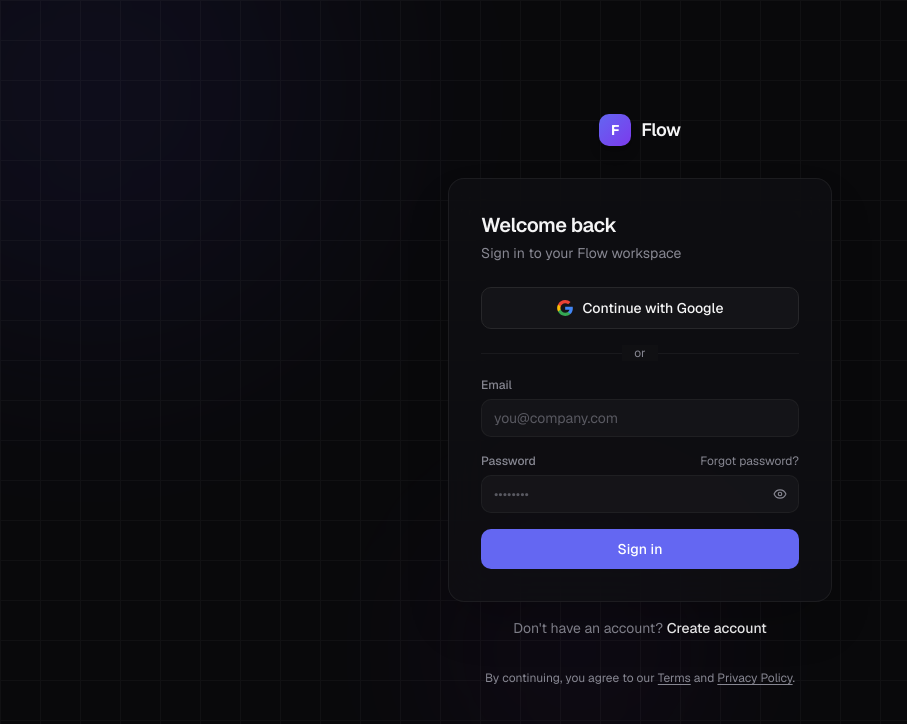
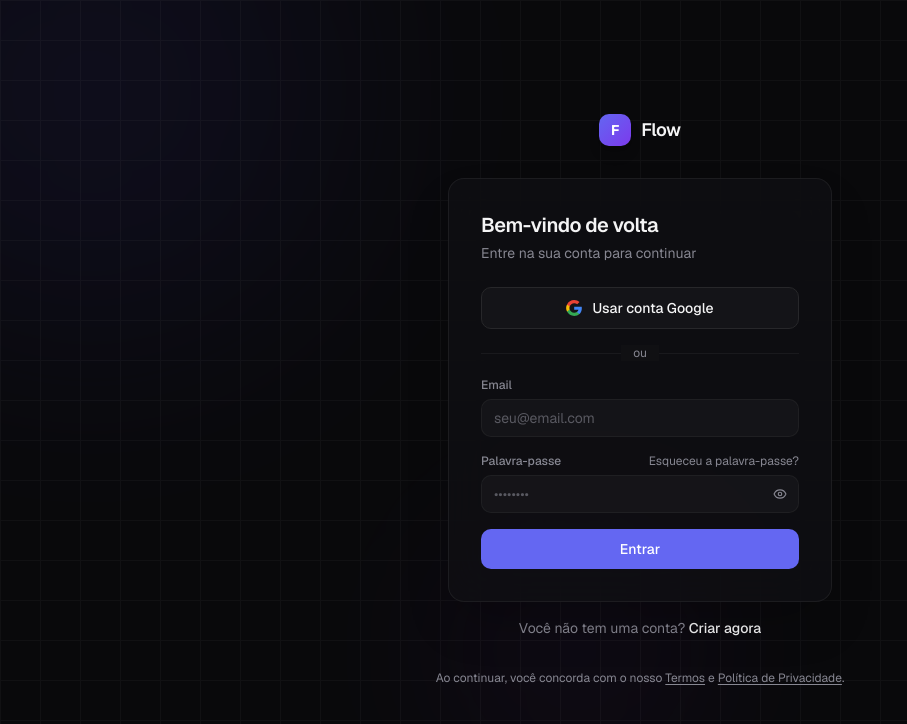
Before and after one commit to dedaldinodev4/mirantes-management-app, a Next.js app: page /auth/login in a window 1280 px wide. Shown: the top 724 px of the page, without its empty margins (0-907 px from the left). Built offline with nearby package versions, Linux system fonts and the light colour scheme; no server answers.

Commit message:
feat: implement register page

```diff
--- a/src/app/auth/layout.tsx
+++ b/src/app/auth/layout.tsx
@@ -1,7 +1,7 @@
 import type { Metadata } from 'next'
 
 export const metadata: Metadata = {
-  title: 'Sign In',
+  title: 'Auth',
 }
 
 export default function AuthLayout({ children }: { children: React.ReactNode }) {
@@ -41,13 +41,13 @@
         {children}
 
         <p className="mt-8 text-center text-xs text-muted-foreground">
-          By continuing, you agree to our{' '}
+        Ao continuar, você concorda com o nosso{' '}
           <a href="#" className="underline underline-offset-2 hover:text-foreground">
-            Terms
+            Termos
           </a>{' '}
-          and{' '}
+          e{' '}
           <a href="#" className="underline underline-offset-2 hover:text-foreground">
-            Privacy Policy
+            Política de Privacidade
           </a>
           .
         </p>
--- a/src/app/auth/login/page.tsx
+++ b/src/app/auth/login/page.tsx
@@ -5,7 +5,8 @@
 import { useForm } from 'react-hook-form'
 import { zodResolver } from '@hookform/resolvers/zod'
 import { motion } from 'framer-motion'
-import { Eye, EyeOff, Loader2, Github } from 'lucide-react'
+import { Eye, EyeOff, Loader2 } from 'lucide-react'
+
 import { useAuth } from '@/features/auth/hooks/useAuth'
 import { loginSchema, type LoginFormData } from '@/features/auth/schemas'
 import { ROUTES } from '@/constants'
@@ -35,10 +36,10 @@
       <div className="rounded-2xl border border-border/60 bg-card/80 px-8 py-8 shadow-2xl backdrop-blur-xl">
         <div className="mb-6">
           <h1 className="text-xl font-semibold tracking-tight text-foreground">
-            Welcome back
+          Bem-vindo de volta
           </h1>
           <p className="mt-1 text-sm text-muted-foreground">
-            Sign in to your Flow workspace
+          Entre na sua conta para continuar
           </p>
         </div>
 
@@ -54,7 +55,7 @@
             <path fill="#FBBC05" d="M5.525 14.29c-.25-.72-.38-1.49-.38-2.29s.14-1.57.38-2.29V6.62h-3.98a11.86 11.86 0 000 10.76l3.98-3.09z"/>
             <path fill="#EA4335" d="M12.255 4.75c1.77 0 3.35.61 4.6 1.8l3.42-3.42C18.205 1.19 15.495 0 12.255 0c-4.69 0-8.74 2.7-10.71 6.62l3.98 3.09c.95-2.85 3.6-4.96 6.73-4.96z"/>
           </svg>
-          Continue with Google
+          Usar conta Google
         </button>
 
         <div className="relative mb-4">
@@ -62,7 +63,7 @@
             <div className="w-full border-t border-border/50" />
           </div>
           <div className="relative flex justify-center">
-            <span className="bg-card px-3 text-xs text-muted-foreground">or</span>
+            <span className="bg-card px-3 text-xs text-muted-foreground">ou</span>
           </div>
         </div>
 
@@ -75,7 +76,7 @@
             <input
               {...register('email')}
               type="email"
-              placeholder="you@company.com"
+              placeholder="seu@email.com"
               autoComplete="email"
               className={cn(
                 'w-full rounded-lg border bg-secondary/50 px-3 py-2 text-sm text-foreground placeholder:text-muted-foreground/60 transition-all outline-none',
@@ -91,13 +92,13 @@
           <div>
             <div className="mb-1.5 flex items-center justify-between">
               <label className="text-xs font-medium text-muted-foreground">
-                Password
+                Palavra-passe
               </label>
               <Link
                 href="#"
                 className="text-xs text-muted-foreground hover:text-foreground transition-colors"
               >
-                Forgot password?
+                Esqueceu a palavra-passe?
               </Link>
             </div>
             <div className="relative">
@@ -116,7 +117,7 @@
                 type="button"
                 onClick={() => setShowPassword(!showPassword)}
                 className="absolute right-3 top-1/2 -translate-y-1/2 text-muted-foreground hover:text-foreground"
-                aria-label={showPassword ? 'Hide password' : 'Show password'}
+                aria-label={showPassword ? 'Não mostra senha' : 'Mostrar senha'}
               >
                 {showPassword ? <EyeOff size={14} /> : <Eye size={14} />}
               </button>
@@ -132,18 +133,18 @@
             className="flex w-full items-center justify-center gap-2 rounded-lg bg-primary px-4 py-2.5 text-sm font-medium text-primary-foreground transition-all hover:bg-primary/90 active:scale-[0.99] disabled:opacity-60 disabled:cursor-not-allowed"
           >
             {isSubmitting && <Loader2 size={14} className="animate-spin" />}
-            Sign in
+            Entrar
           </button>
         </form>
       </div>
 
       <p className="mt-4 text-center text-sm text-muted-foreground">
-        Don&apos;t have an account?{' '}
+        Você não tem uma conta?{' '}
         <Link
           href={ROUTES.register}
           className="font-medium text-foreground hover:text-primary transition-colors"
         >
-          Create account
+          Criar agora
         </Link>
       </p>
     </motion.div>
--- a/src/app/auth/register/page.tsx
+++ b/src/app/auth/register/page.tsx
@@ -6,15 +6,16 @@
 import { zodResolver } from '@hookform/resolvers/zod'
 import { motion } from 'framer-motion'
 import { Eye, EyeOff, Loader2, CheckCircle2, Circle } from 'lucide-react'
+
 import { useAuth } from '@/features/auth/hooks/useAuth'
 import { registerSchema, type RegisterFormData } from '@/features/auth/schemas'
 import { ROUTES } from '@/constants'
 import { cn } from '@/utils'
 
 const passwordRules = [
-  { label: 'At least 8 characters', test: (p: string) => p.length >= 8 },
-  { label: 'One uppercase letter', test: (p: string) => /[A-Z]/.test(p) },
-  { label: 'One number', test: (p: string) => /[0-9]/.test(p) },
+  { label: 'Mínimo 8 caracteres', test: (p: string) => p.length >= 8 },
+  { label: 'Precisa de uma maiúscula', test: (p: string) => /[A-Z]/.test(p) },
+  { label: 'Precisa de um número', test: (p: string) => /[0-9]/.test(p) },
 ]
 
 export default function RegisterPage() {
@@ -43,22 +44,22 @@
       <div className="rounded-2xl border border-border/60 bg-card/80 px-8 py-8 shadow-2xl backdrop-blur-xl">
         <div className="mb-6">
           <h1 className="text-xl font-semibold tracking-tight text-foreground">
-            Create your account
+            Criar conta
           </h1>
           <p className="mt-1 text-sm text-muted-foreground">
-            Start managing projects for free
+          Começar a gerenciar projetos gratuitamente
           </p>
         </div>
 
         <form onSubmit={handleSubmit(onSubmit)} noValidate className="space-y-4">
           <div>
             <label className="mb-1.5 block text-xs font-medium text-muted-foreground">
-              Full name
+              Nome
             </label>
             <input
               {...register('displayName')}
               type="text"
-              placeholder="Jordan Davis"
+              placeholder="Carlos Viera"
               autoComplete="name"
               className={cn(
                 'w-full rounded-lg border bg-secondary/50 px-3 py-2 text-sm text-foreground placeholder:text-muted-foreground/60 transition-all outline-none',
@@ -78,7 +79,7 @@
             <input
               {...register('email')}
               type="email"
-              placeholder="you@company.com"
+              placeholder="seu@exemplo.com"
               autoComplete="email"
               className={cn(
                 'w-full rounded-lg border bg-secondary/50 px-3 py-2 text-sm text-foreground placeholder:text-muted-foreground/60 transition-all outline-none',
@@ -93,7 +94,7 @@
 
           <div>
             <label className="mb-1.5 block text-xs font-medium text-muted-foreground">
-              Password
+              Senha
             </label>
             <div className="relative">
               <input
@@ -145,7 +146,7 @@
 
           <div>
             <label className="mb-1.5 block text-xs font-medium text-muted-foreground">
-              Confirm password
+              Confirmar Senha
             </label>
             <input
               {...register('confirmPassword')}
@@ -169,18 +170,18 @@
             className="flex w-full items-center justify-center gap-2 rounded-lg bg-primary px-4 py-2.5 text-sm font-medium text-primary-foreground transition-all hover:bg-primary/90 active:scale-[0.99] disabled:opacity-60 disabled:cursor-not-allowed"
           >
             {isSubmitting && <Loader2 size={14} className="animate-spin" />}
-            Create account
+            Criar conta
           </button>
         </form>
       </div>
 
       <p className="mt-4 text-center text-sm text-muted-foreground">
-        Already have an account?{' '}
+        Já tem conta?{' '}
         <Link
           href={ROUTES.login}
           className="font-medium text-foreground hover:text-primary transition-colors"
         >
-          Sign in
+          Entrar
         </Link>
       </p>
     </motion.div>
--- a/src/features/auth/schemas/index.ts
+++ b/src/features/auth/schemas/index.ts
@@ -3,42 +3,43 @@
 export const loginSchema = z.object({
   email: z
     .string()
-    .min(1, 'Email is required')
-    .email('Enter a valid email address'),
+    .min(1, 'Email é obrigatório')
+    .email('Entra com endereço de email válido'),
   password: z
     .string()
-    .min(1, 'Password is required')
-    .min(6, 'Password must be at least 6 characters'),
+    .min(1, 'Senha é obrigatório')
+    .min(6, 'Precisa ter pelo menos 6 caracteres'),
 })
 
 export const registerSchema = z
   .object({
     displayName: z
       .string()
-      .min(2, 'Name must be at least 2 characters')
-      .max(50, 'Name is too long')
-      .regex(/^[a-zA-Z\s]+$/, 'Name can only contain letters and spaces'),
+      .min(2, 'Nome muito curto')
+      .max(50, 'Nome muito longo')
+      .regex(/^[a-zA-Z\s]+$/, 'Nome pode conter apenas letras e espaços'),
     email: z
       .string()
-      .min(1, 'Email is required')
-      .email('Enter a valid email address'),
+      .min(1, 'Email é obrigatório')
+      .email('Entra com endereço de email válido'),
     password: z
       .string()
-      .min(8, 'Password must be at least 8 characters')
-      .regex(/[A-Z]/, 'Password must contain at least one uppercase letter')
-      .regex(/[0-9]/, 'Password must contain at least one number'),
-    confirmPassword: z.string().min(1, 'Please confirm your password'),
+      .min(8, 'Precisa ter pelo menos 8 caracteres')
+      .regex(/[A-Z]/, 'A senha deve conter pelo menos uma letra maiúscula')
+      .regex(/[0-9]/, 'A senha deve conter pelo menos um número'),
+    confirmPassword: z.string().min(1, 'Por favor, confirme sua senha'),
   })
   .refine((data) => data.password === data.confirmPassword, {
-    message: 'Passwords do not match',
+    message: 'Senhas não conicidem',
     path: ['confirmPassword'],
   })
+
 
 export const resetPasswordSchema = z.object({
   email: z
     .string()
-    .min(1, 'Email is required')
-    .email('Enter a valid email address'),
+    .min(1, 'Email é obrigatório')
+    .email('Email inválido'),
 })
 
 export type LoginFormData = z.infer<typeof loginSchema>
```
